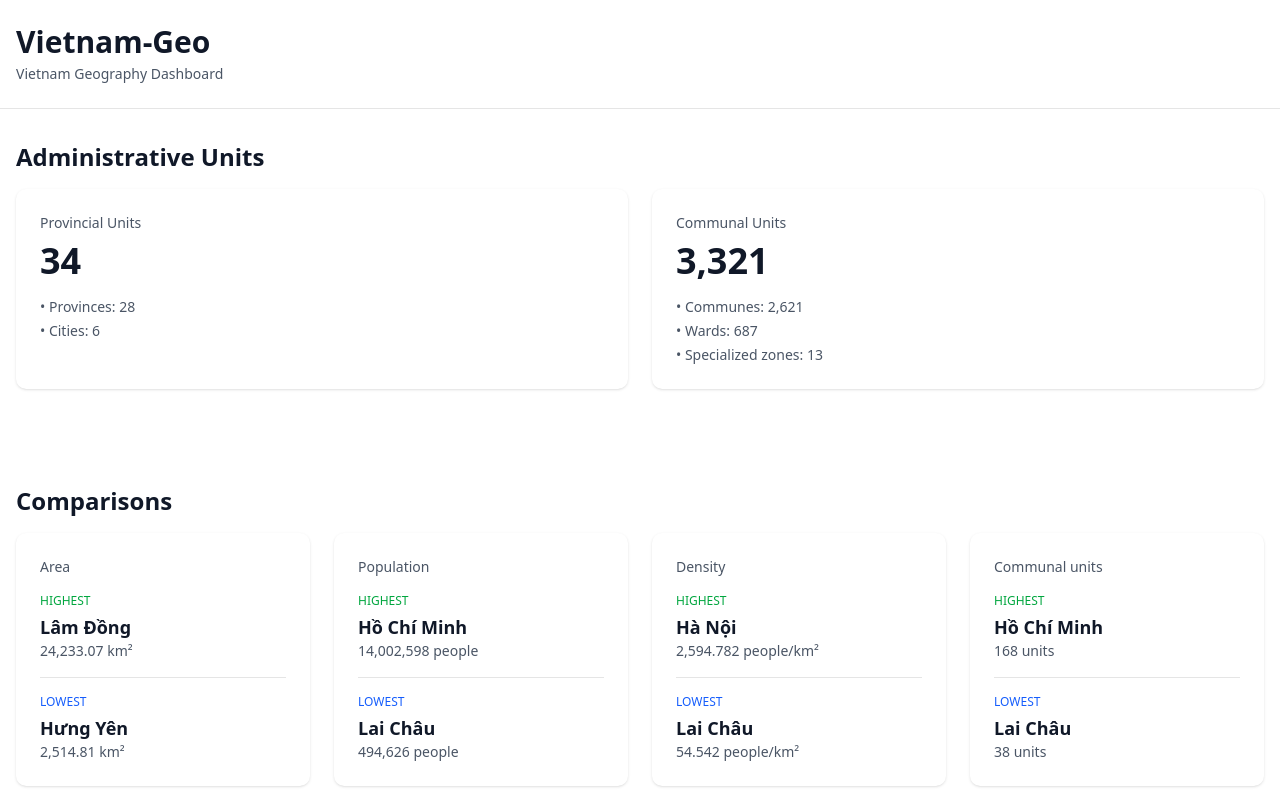
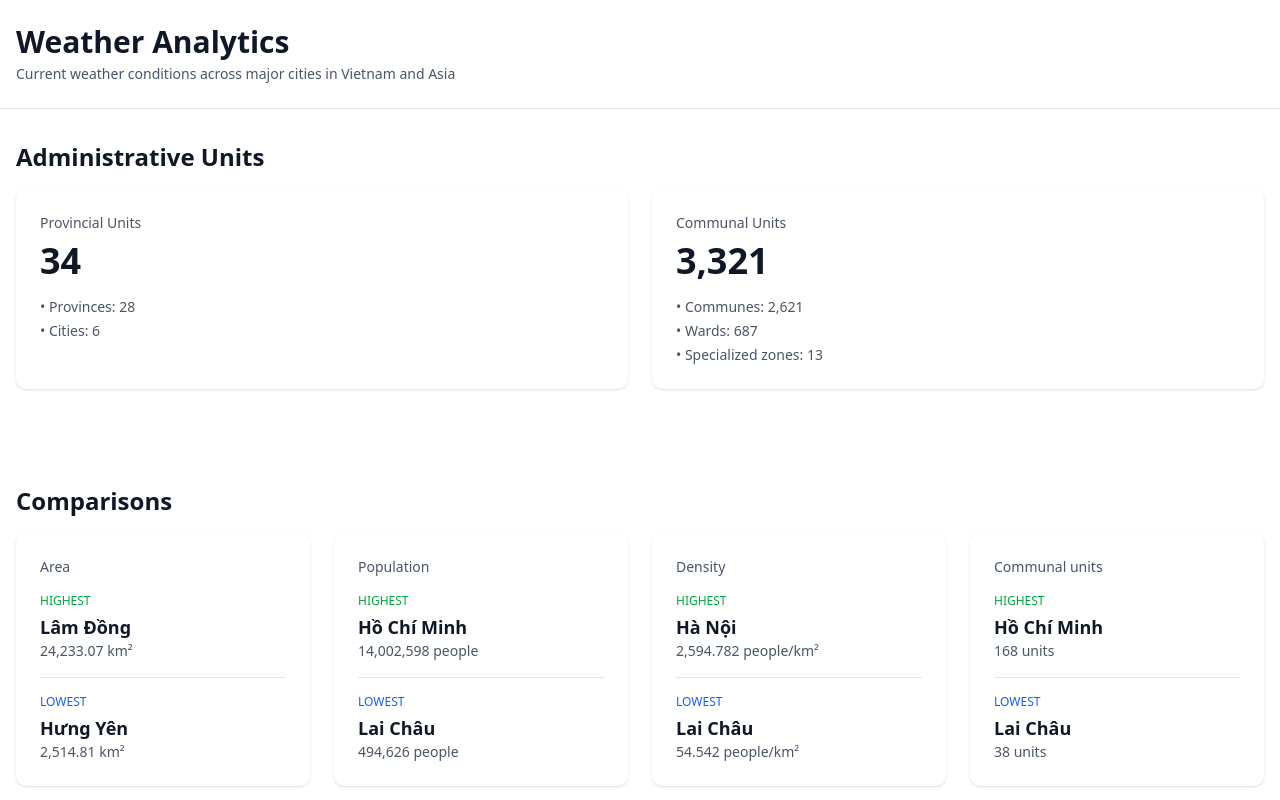
Before and after one commit to lumina293/my-website, a Next.js app: page /projects/vietnam-geo in a window 1280 px wide. Shown: the top 800 px of the page. Built offline with nearby package versions, Linux system fonts and the light colour scheme.

Commit message:
Parameterize components/ProjectHeader to reuse across projects

```diff
--- a/app/projects/finance-dashboard/page.js
+++ b/app/projects/finance-dashboard/page.js
@@ -12,7 +12,7 @@ import {
     XAxis,
     YAxis, Bar
 } from "recharts"
-import FinanceDashboardHeader from '@/components/FinanceDashboardHeader';
+import ProjectHeader from '@/components/ProjectHeader';
 import {
     calculateTotalIncome,
     calculateTotalExpense,
@@ -25,7 +25,7 @@ import {LoadTransactions} from "@/app/projects/finance-dashboard/data";
 export default function FinanceDashboard() {
     return (
         <main>
-            <FinanceDashboardHeader/>
+            <ProjectHeader title="Finance Dashboard" subtitle="Personal financial insights"/>
             <div className="container mx-auto px-4 py-8">
                 <div className="flex flex-col lg:flex-row gap-6">
                     {/* Left Sidebar - Transaction Table (1/3) */}
--- a/app/projects/investment-portfolio/page.js
+++ b/app/projects/investment-portfolio/page.js
@@ -1,13 +1,13 @@
 "use client"
 
 // file: app/projects/investment-portfolio/page.js
-import InvestmentPortfolioHeader from '@/components/InvestmentPortfolioHeader';
 import { PieChart, Pie, Cell, ResponsiveContainer, Tooltip, Legend, LineChart, Line, XAxis, YAxis, CartesianGrid } from "recharts"
+import ProjectHeader from "@/components/ProjectHeader";
 
 export default function InvestmentPortfolio() {
     return (
         <main>
-            <InvestmentPortfolioHeader/>
+            <ProjectHeader title="Investment Portfolio" subtitle="Track your investment performance and asset allocation"/>
             <PortfolioSummaryCards/>
             <PortfolioBreakdownChart/>
             <PerformanceTrendsChart/>
--- a/app/projects/vietnam-geo/page.js
+++ b/app/projects/vietnam-geo/page.js
@@ -1,7 +1,6 @@
 "use client"
 
 import {Bar, BarChart, XAxis, YAxis, CartesianGrid, Tooltip, Legend, ResponsiveContainer} from "recharts"
-import VietnamGeoHeader from '@/components/VietnamGeoHeader';
 import Provinces from "@/app/projects/vietnam-geo/data";
 import {
     countProvinces,
@@ -21,11 +20,12 @@ import {
     findTop10PopularWordsInCommuneName
 
 } from "@/app/projects/vietnam-geo/process";
+import ProjectHeader from "@/components/ProjectHeader";
 
 export default function VietnamGeo() {
     return (
         <main>
-            <VietnamGeoHeader/>
+            <ProjectHeader title="Weather Analytics" subtitle="Current weather conditions across major cities in Vietnam and Asia"/>
             <UnitStatCards/>
             <ComparisonCards/>
             <ProvinceCommunalUnitsChart/>
--- a/app/projects/weather-analytics/page.js
+++ b/app/projects/weather-analytics/page.js
@@ -1,10 +1,10 @@
 // file: app/projects/weather-analytics/page.js
-import WeatherAnalyticsHeader from '@/components/WeatherAnalyticsHeader';
+import ProjectHeader from "@/components/ProjectHeader";
 
 export default function WeatherAnalytics() {
     return (
         <main>
-            <WeatherAnalyticsHeader/>
+            <ProjectHeader title="Finance Dashboard" subtitle="Personal financial insights"/>
             <VietnamCitiesSection/>
             <AsianCitiesSection/>
         </main>
--- a/components/FinanceDashboardHeader.jsx
+++ /dev/null
@@ -1,16 +0,0 @@
-export default function FinanceDashboardHeader() {
-    return (
-        <header className="border-b bg-white">
-            <div className="container mx-auto px-4 py-6">
-                <div className="flex flex-col gap-1">
-                    <h1 className="text-3xl font-bold text-gray-900">
-                        Finance Dashboard
-                    </h1>
-                    <p className="text-sm text-gray-600">
-                        Personal financial insights
-                    </p>
-                </div>
-            </div>
-        </header>
-    );
-}
--- a/components/InvestmentPortfolioHeader.jsx
+++ /dev/null
@@ -1,17 +0,0 @@
-// file: components/InvestmentPortfolioHeader.jsx
-export default function InvestmentPortfolioHeader() {
-    return (
-        <header className="border-b bg-white">
-            <div className="container mx-auto px-4 py-6">
-                <div className="flex flex-col gap-1">
-                    <h1 className="text-3xl font-bold text-gray-900">
-                        Investment Portfolio
-                    </h1>
-                    <p className="text-sm text-gray-600">
-                        Track your investment performance and asset allocation
-                    </p>
-                </div>
-            </div>
-        </header>
-    );
-}
--- a/components/WeatherAnalyticsHeader.jsx
+++ b/components/ProjectHeader.jsx
@@ -1,13 +1,13 @@
-export default function WeatherAnalyticsHeader() {
+export default function ProjectHeader({title, subtitle}) {
     return (
         <header className="border-b bg-white">
             <div className="container mx-auto px-4 py-6">
                 <div className="flex flex-col gap-1">
                     <h1 className="text-3xl font-bold text-gray-900">
-                        Weather Analytics
+                        {title}
                     </h1>
                     <p className="text-sm text-gray-600">
-                        Current weather conditions across major cities in Vietnam and Asia
+                        {subtitle}
                     </p>
                 </div>
             </div>
--- a/components/VietnamGeoHeader.jsx
+++ /dev/null
@@ -1,16 +0,0 @@
-export default function VietnamGeoHeader() {
-    return (
-        <header className="border-b bg-white">
-            <div className="container mx-auto px-4 py-6">
-                <div className="flex flex-col gap-1">
-                    <h1 className="text-3xl font-bold text-gray-900">
-                        Vietnam-Geo
-                    </h1>
-                    <p className="text-sm text-gray-600">
-                        Vietnam Geography Dashboard
-                    </p>
-                </div>
-            </div>
-        </header>
-    );
-}
```
